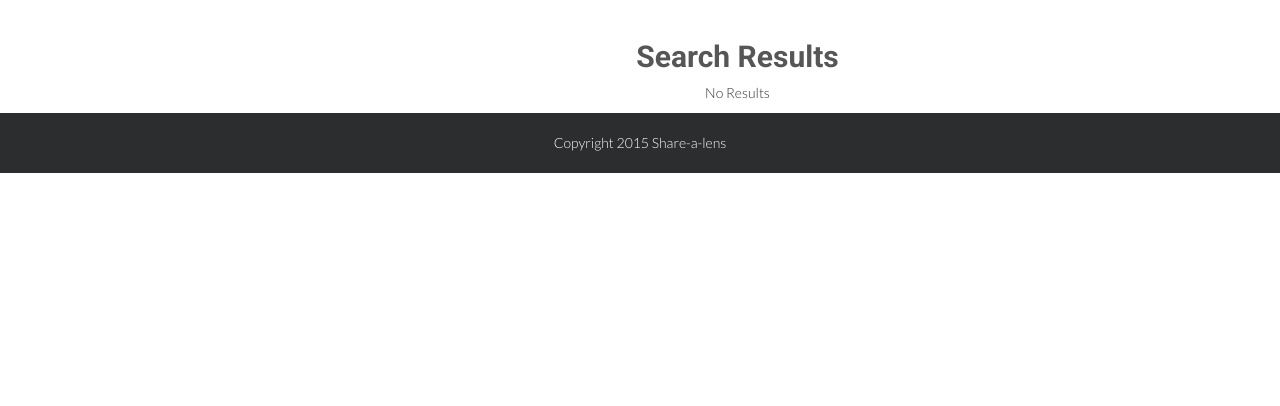
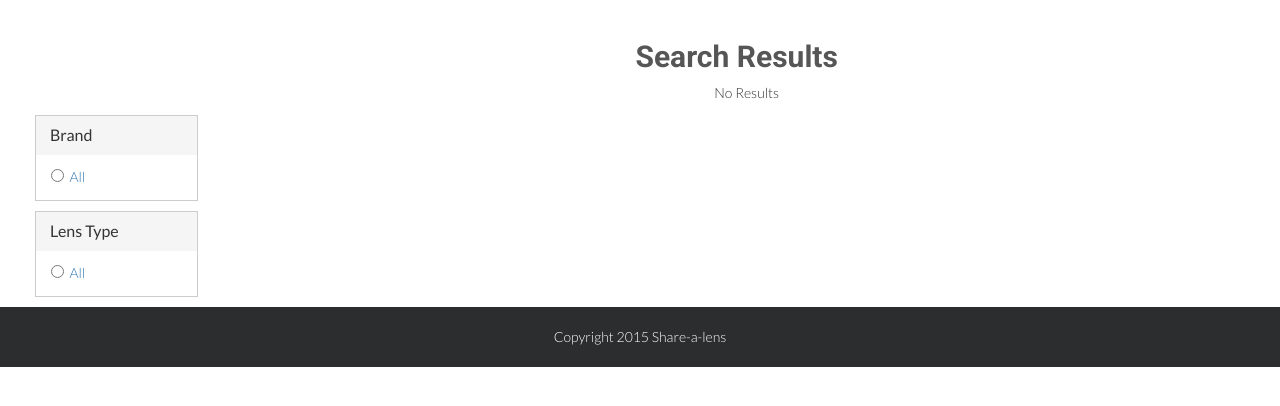
Before and after one commit to supermanrising/sharealens, a Flask app: template templates/lenses.html in a window 1280 px wide. Shown: the part 64-470 px from the top of the page. Run offline with Flask 2, Linux system fonts and the light colour scheme; the template is opened without the code that fills it, so the values that code supplies are empty; some libraries are stand-ins or nearby versions.

Commit message:
feat: Added sidebar search filters to search results page

```diff
--- a/main.py
+++ b/main.py
@@ -83,9 +83,15 @@ def showLenses():
 			x += 3
 		rows = session.query(func.count(Lens.id)).filter_by(brand=brand).filter_by(style=style).scalar()
 		remaining = rows - (page - 1) * 12
+	brands = []
+	for value in session.query(Lens.brand).distinct():
+		brands.append(value[0])
+	styles = []
+	for value in session.query(Lens.style).distinct():
+		styles.append(value[0])
 	msg = 'Results <b>{start}</b> - <b>{end}</b> of <b>{found}</b> {record_name}'
 	pagination = Pagination(page=page, total=rows, record_name='lenses', found=rows, css_framework='bootstrap3', display_msg=msg, per_page=12)
-	return render_template('lenses.html', lenses1=lenses[0], lenses2=lenses[1], lenses3=lenses[2], lenses4=lenses[3], remaining=remaining, pagination=pagination)
+	return render_template('lenses.html', lenses1=lenses[0], lenses2=lenses[1], lenses3=lenses[2], lenses4=lenses[3], remaining=remaining, pagination=pagination, brands=brands, styles=styles)
 
 
 if __name__ == '__main__':
--- a/static/style.css
+++ b/static/style.css
@@ -330,7 +330,7 @@ GENERAL
 
 /***************
 ****************
-PAGINATION
+SEARCH PAGE
 ****************
 ***************/
 
@@ -349,8 +349,9 @@ PAGINATION
 	border-bottom: 1px solid #ccc;
 }
 
-.search-result {
-
+.search-results {
+	margin-left: 0;
+	margin-right: 20px;
 }
 
 .search-img {
@@ -358,3 +359,31 @@ PAGINATION
 	width: auto;
 	margin: 0 auto;
 }
+
+.search-options {
+	list-style-type: none;
+	font-family: "Lato", sans-serif;
+	border: 1px solid #ccc;
+	padding: 0 0 10px 0;
+	margin-left: 20px;
+}
+
+.search-options li {
+	display: block;
+	padding: 3px 15px;
+}
+
+.search-all {
+	padding-top: 10px !important;
+}
+
+.search-title {
+	font-size: 16px;
+	font-weight: 400;
+	background-color: #f5f5f5;
+	padding: 8px 14px !important;
+}
+
+.search-advanced {
+	margin-top: 95px;
+}
--- a/templates/lenses.html
+++ b/templates/lenses.html
@@ -37,16 +37,48 @@
 		</div><!-- /.container-fluid -->
 	</nav>
 	<!-- End Navigation -->
-	<div class="container">
+	<div class="container-fluid">
 		<div class="row">
-			<div class="col-sm-2">
+			<div class="col-sm-3 col-md-2 search-advanced">
+				<ul class="search-options">
+					<li class="search-title">Brand</li>
+					<li class="search-all">
+						<a href="{{url_for(request.endpoint)}}?brand=all&amp;style={{ request.args.get('style') }}">
+							<input type="radio" onclick='window.location.assign("{{url_for(request.endpoint)}}?brand=all&amp;style={{ request.args.get('style') }}")' {% if request.args.get('brand') == 'all' %}checked{% endif %}> &nbsp;All
+						</a>
+					</li>
+					{% for brand in brands %}
+						{% set currentBrand = request.args.get('brand') %}
+						<li>
+							<a href="{{url_for(request.endpoint)}}?brand={{brand}}&amp;style={{ request.args.get('style') }}">
+								<input type="radio" onclick='window.location.assign("{{url_for(request.endpoint)}}?brand={{brand}}&amp;style={{ request.args.get('style') }}")' {% if brand == currentBrand %}checked{% endif %}> &nbsp;{{brand}}
+							</a>
+						</li>
+					{% endfor %}
+				</ul>
+				<ul class="search-options">
+					<li class="search-title">Lens Type</li>
+					<li class="search-all">
+						<a href="{{url_for(request.endpoint)}}?brand={{ request.args.get('brand') }}&amp;style=all">
+							<input type="radio" onclick='window.location.assign("{{url_for(request.endpoint)}}?brand={{ request.args.get('brand') }}&amp;style=all")' {% if request.args.get('style') == 'all' %}checked{% endif %}> &nbsp;All
+						</a>
+					</li>
+					{% for style in styles %}
+						{% set currentStyle = request.args.get('style') %}
+						<li>
+							<a href="{{url_for(request.endpoint)}}?brand={{ request.args.get('brand') }}&amp;style={{style}}">
+								<input type="radio" onclick='window.location.assign("{{url_for(request.endpoint)}}?brand={{ request.args.get('brand') }}&amp;style={{style}}")' {% if style == currentStyle %}checked{% endif %}> &nbsp;{{style}}
+							</a>
+						</li>
+					{% endfor %}
+				</ul>
 			</div>
-			<div class="col-sm-10">
-				<div class="row">
+			<div class="col-sm-9 col-md-10">
+				<div class="row search-results">
 					<h2 class="text-center">Search Results</h2>
 				</div>
 				{% if remaining > 0 %}
-				<div class="row">
+				<div class="row search-results">
 					<div class="col-sm-6">
 						{{ pagination.info }}
 					</div>
@@ -54,7 +86,7 @@
 						{{ pagination.links }}
 					</div>
 				</div>
-				<div class="row result-row">
+				<div class="row result-row search-results">
 					{% for lens in lenses1 %}
 						<div class="search-result col-sm-4">
 							<img src="static/lens-img/{{lens.picture}}" class="img-responsive search-img">
@@ -66,7 +98,7 @@
 					<p class="text-center">No Results</p>
 				{% endif %}
 				{% if remaining > 3 %}
-				<div class="row result-row">
+				<div class="row result-row search-results">
 					{% for lens in lenses2 %}
 						<div class="search-result col-sm-4">
 							<img src="static/lens-img/{{lens.picture}}" class="img-responsive search-img">
@@ -77,7 +109,7 @@
 				</div>
 				{% endif %}
 				{% if remaining > 6 %}
-				<div class="row result-row">
+				<div class="row result-row search-results">
 					{% for lens in lenses3 %}
 						<div class="search-result col-sm-4">
 							<img src="static/lens-img/{{lens.picture}}" class="img-responsive search-img">
@@ -88,7 +120,7 @@
 				</div>
 				{% endif %}
 				{% if remaining > 9 %}
-				<div class="row result-row">
+				<div class="row result-row search-results">
 					{% for lens in lenses4 %}
 						<div class="search-result col-sm-4">
 							<img src="static/lens-img/{{lens.picture}}" class="img-responsive search-img">
```
